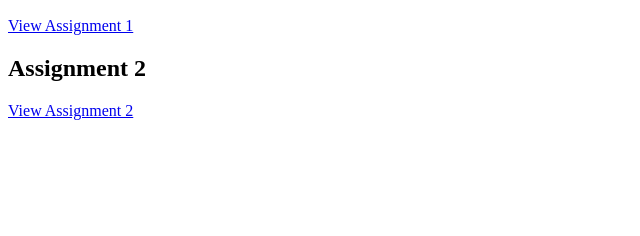
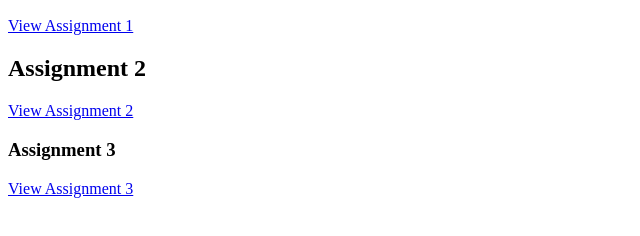
Before and after one commit to shagunchaudhary00/web_dev1_assignments, a plain HTML site: page index.html in a window 1280 px wide. Shown: the part 96-332 px from the top of the page, without its empty margins (0-640 px from the left). Drawn offline with Linux system fonts and the light colour scheme.

Commit message:
Update index.html

```diff
--- a/index.html
+++ b/index.html
@@ -5,3 +5,6 @@
 
 <h2>Assignment 2</h2>
 <a href="assignment-2/index.html">View Assignment 2</a>
+
+<h3>Assignment 3</h3>
+<a href="assignment-3/index.html">View Assignment 3</a>
```
